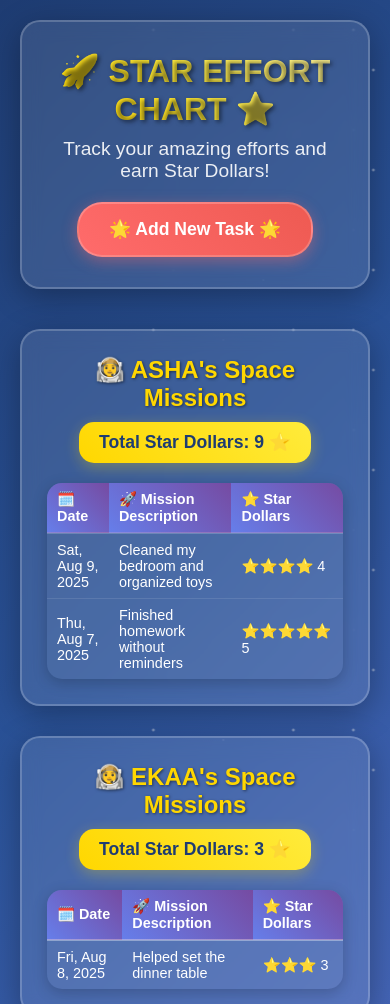
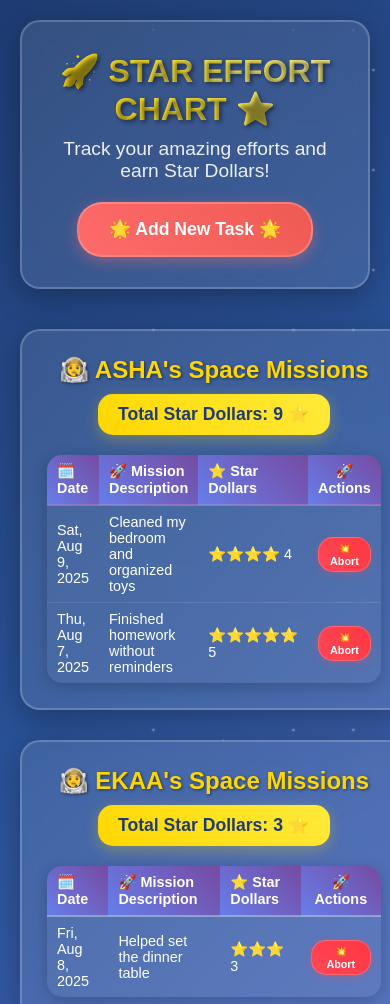
Before and after one commit to mohangk/star-effort, a plain HTML site: page index.html in a window 390 px wide. Shown: the top 1004 px of the page. Drawn offline with Linux system fonts and the light colour scheme.

Commit message:
Adds the ability to delete tasks

```diff
--- a/index.html
+++ b/index.html
@@ -32,6 +32,7 @@
                                 <th>🗓️ Date</th>
                                 <th>🚀 Mission Description</th>
                                 <th>⭐ Star Dollars</th>
+                                <th>🚀 Actions</th>
                             </tr>
                         </thead>
                         <tbody>
@@ -59,6 +60,7 @@
                                 <th>🗓️ Date</th>
                                 <th>🚀 Mission Description</th>
                                 <th>⭐ Star Dollars</th>
+                                <th>🚀 Actions</th>
                             </tr>
                         </thead>
                         <tbody>
--- a/script.js
+++ b/script.js
@@ -21,6 +21,27 @@ function addTask(task) {
     task.timestamp = new Date().toISOString(); // For sorting
     tasks.push(task);
     saveTasks(tasks);
+}
+
+// Delete a task by ID
+function deleteTask(taskId) {
+    const tasks = getTasks();
+    const updatedTasks = tasks.filter(task => task.id !== taskId);
+    saveTasks(updatedTasks);
+    displayAllTasks(); // Refresh the display
+}
+
+// Confirm task deletion with space-themed message
+function confirmDeleteTask(taskId, taskDescription, childName) {
+    const message = `🚀 Are you sure you want to abort this space mission?\n\n` +
+                   `Mission: "${taskDescription}"\n` +
+                   `Space Explorer: ${childName}\n\n` +
+                   `⚠️ This action cannot be undone! 🌌`;
+
+    if (confirm(message)) {
+        deleteTask(taskId);
+        alert(`🌟 Mission successfully aborted from the space log! 🌟`);
+    }
 }
 
 // Format date for display
@@ -80,6 +101,15 @@ function displayTasksForChild(childName, tableId, noTasksId, totalId) {
             // Star dollars cell
             const starsCell = row.insertCell(2);
             starsCell.innerHTML = `${getStarEmoji(task.starDollars)} ${task.starDollars}`;
+
+            // Actions cell with delete button
+            const actionsCell = row.insertCell(3);
+            const deleteBtn = document.createElement('button');
+            deleteBtn.className = 'delete-btn';
+            deleteBtn.innerHTML = '💥 Abort';
+            deleteBtn.title = 'Abort this space mission';
+            deleteBtn.onclick = () => confirmDeleteTask(task.id, task.description, task.childName);
+            actionsCell.appendChild(deleteBtn);
         });
     }
 
--- a/style.css
+++ b/style.css
@@ -168,6 +168,39 @@ body::before {
     border-bottom: none;
 }
 
+/* Actions column styling */
+.task-list th:last-child,
+.task-list td:last-child {
+    width: 120px;
+    text-align: center;
+}
+
+/* Delete/Abort Mission button styling */
+.delete-btn {
+    background: linear-gradient(45deg, #ff4757, #ff3742);
+    color: white;
+    border: none;
+    padding: 6px 12px;
+    border-radius: 15px;
+    font-size: 0.85em;
+    font-weight: bold;
+    cursor: pointer;
+    transition: all 0.3s ease;
+    box-shadow: 0 2px 8px rgba(255, 71, 87, 0.3);
+    border: 1px solid rgba(255, 255, 255, 0.2);
+}
+
+.delete-btn:hover {
+    transform: translateY(-2px);
+    background: linear-gradient(45deg, #ff3742, #ff2f3a);
+    box-shadow: 0 4px 12px rgba(255, 71, 87, 0.5);
+}
+
+.delete-btn:active {
+    transform: translateY(0);
+    box-shadow: 0 2px 6px rgba(255, 71, 87, 0.4);
+}
+
 .no-tasks {
     text-align: center;
     padding: 40px 20px;
@@ -304,6 +337,16 @@ body::before {
         padding: 8px 10px;
     }
 
+    .task-list th:last-child,
+    .task-list td:last-child {
+        width: 80px;
+    }
+
+    .delete-btn {
+        padding: 4px 8px;
+        font-size: 0.75em;
+    }
+
     .form-buttons {
         flex-direction: column;
         align-items: center;
```
